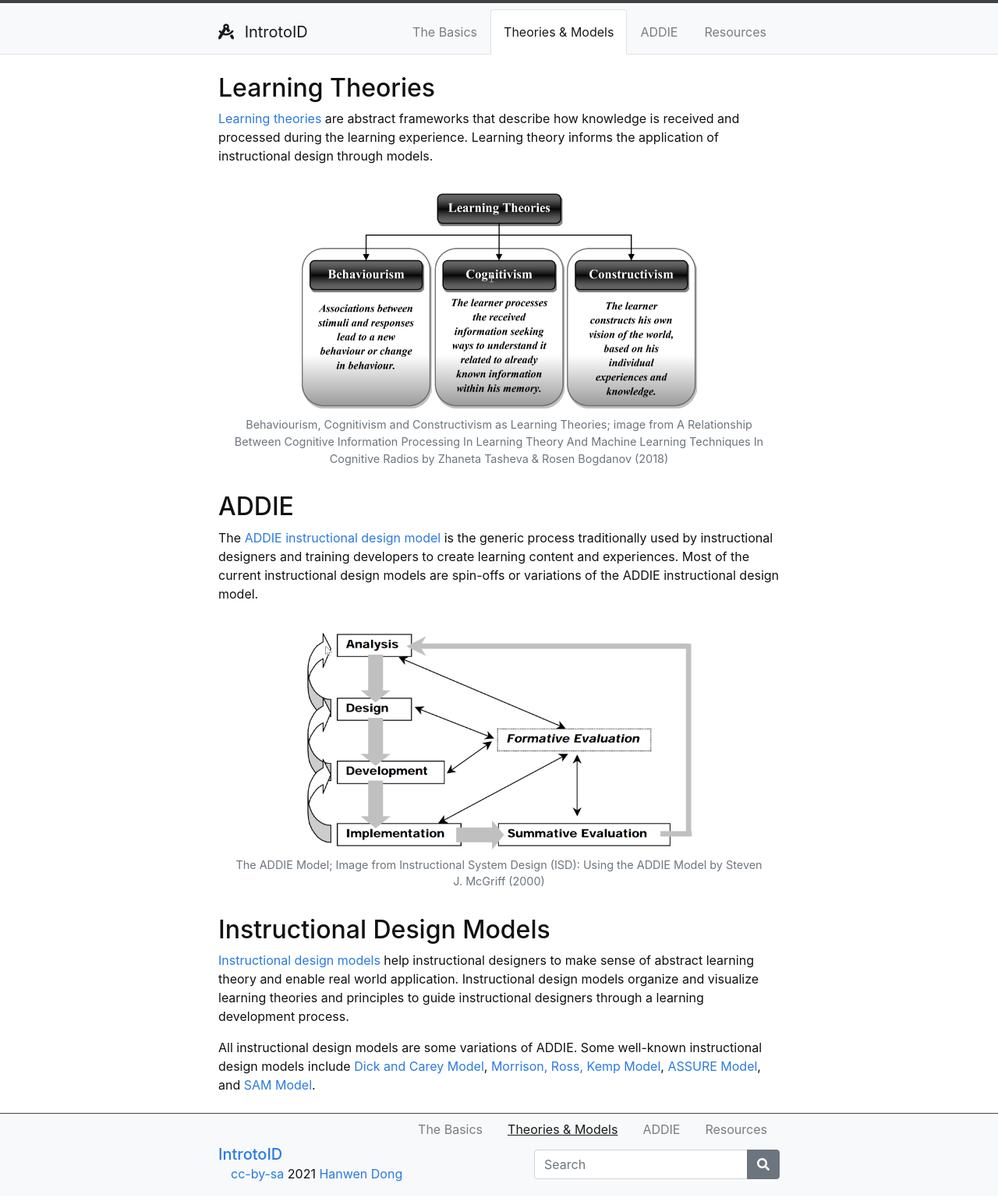
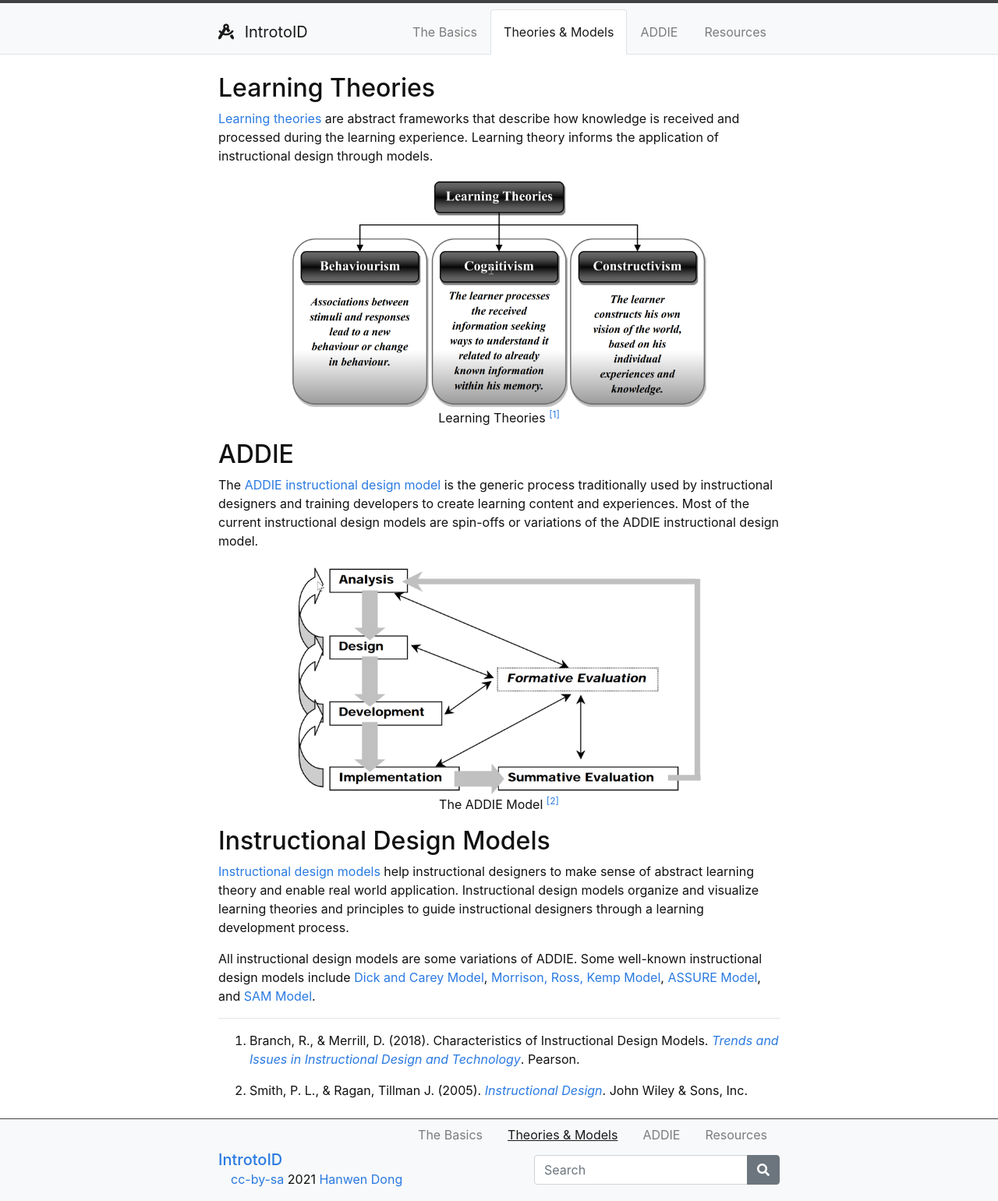
Before and after one commit to hanwendong1/IntrotoID, a Jekyll site: the page built from content/2-Theories&Models.md, in a window 1280 px wide. Shown: the whole page at 78% size. Built offline with Jekyll 4.4.1, drawn with Linux system fonts in a browser that asks for light colours.

Commit message:
Update 2-Theories&Models.md

```diff
--- a/content/2-Theories&Models.md
+++ b/content/2-Theories&Models.md
@@ -6,16 +6,61 @@ nav: true
 ## Learning Theories
 <a href="https://www.instructionaldesigncentral.com/learning-theory/" target="_blank">Learning theories</a> are abstract frameworks that describe how knowledge is received and processed during the learning experience. Learning theory informs the application of instructional design through models.
 
-{% include figure.html img="learning_theories.png" alt="learning theories" caption="Behaviourism, Cognitivism and Constructivism as Learning Theories; image from A Relationship Between Cognitive Information Processing In Learning Theory And Machine Learning Techniques In Cognitive Radios by Zhaneta Tasheva & Rosen Bogdanov (2018)" width="75%" %}
+<html>
+     <style>
+img {
+    max-width: 75%;
+    height: auto;
+    }
+    </style>
+<body>
+<center>
+ <figure>
+ <img src="https://github.com/hanwendong1/IntrotoID/blob/master/images/learning_theories.png" alt="learning theories" />
+ <figcaption>
+ Learning Theories
+ <sup class="footnote-ref"><a href="#fn1" id="fnref1">
+ [1]</a>
+</sup>
+ </figcaption>
+</figure>
+</center>
+</body>
+</html>
 
 ## ADDIE
 
 The <a href="https://www.instructionaldesigncentral.com/addie-model" target="_blank">ADDIE instructional design model</a> is the generic process traditionally used by instructional designers and training developers to create learning content and experiences. Most of the current instructional design models are spin-offs or variations of the ADDIE instructional design model.
 
-{% include figure.html img="ADDIE.png" alt="the ADDIE model" caption="The ADDIE Model; Image from Instructional System Design (ISD): Using the ADDIE Model by Steven J. McGriff (2000)" width="75%" %}
+<html>
+     <style>
+img {
+    max-width: 75%;
+    height: auto;
+    }
+    </style>
+<body>
+<center>
+ <figure>
+ <img src="https://github.com/hanwendong1/IntrotoID/blob/master/images/ADDIE.png" alt="The ADDIE Model" />
+ <figcaption>
+ The ADDIE Model
+ <sup class="footnote-ref"><a href="#fn2" id="fnref2">
+ [2]</a>
+</sup>
+ </figcaption>
+</figure>
+</center>
+</body>
+</html>
 
 ## Instructional Design Models
 
 <a href="https://www.instructionaldesigncentral.com/instructionaldesignmodels" target="_blank">Instructional design models</a> help instructional designers to make sense of abstract learning theory and enable real world application. Instructional design models organize and visualize learning theories and principles to guide instructional designers through a learning development process.
 
 All instructional design models are some variations of ADDIE. Some well-known instructional design models include <a href="https://educationaltechnology.net/dick-and-carey-instructional-model/" target="_blank">Dick and Carey Model</a>, <a href="https://educationaltechnology.net/kemp-design-model/" target="_blank">Morrison, Ross, Kemp Model</a>, <a href="https://educationaltechnology.net/assure-instructional-design-model/" target="_blank">ASSURE Model</a>, and <a href="https://community.articulate.com/articles/an-introduction-to-sam-for-instructional-designers" target="_blank">SAM Model</a>.
+
+<hr class="footnotes-sep">
+<ol class="footnotes-list">
+<li id="fn1"  class="footnote-item"><p>Branch, R., & Merrill, D. (2018). Characteristics of Instructional Design Models. <a href="https://alliance-primo.hosted.exlibrisgroup.com/permalink/f/m1uotc/CP71254368710001451" target="_blank"><em>Trends and Issues in Instructional Design and Technology</em></a>. Pearson.</p>
+<li id="fn2"  class="footnote-item"><p>Smith, P. L., & Ragan, Tillman J. (2005). <a href="https://alliance-primo.hosted.exlibrisgroup.com/permalink/f/m1uotc/CP71158395410001451" target="_blank"><em>Instructional Design</em></a>. John Wiley & Sons, Inc.</p>
```
